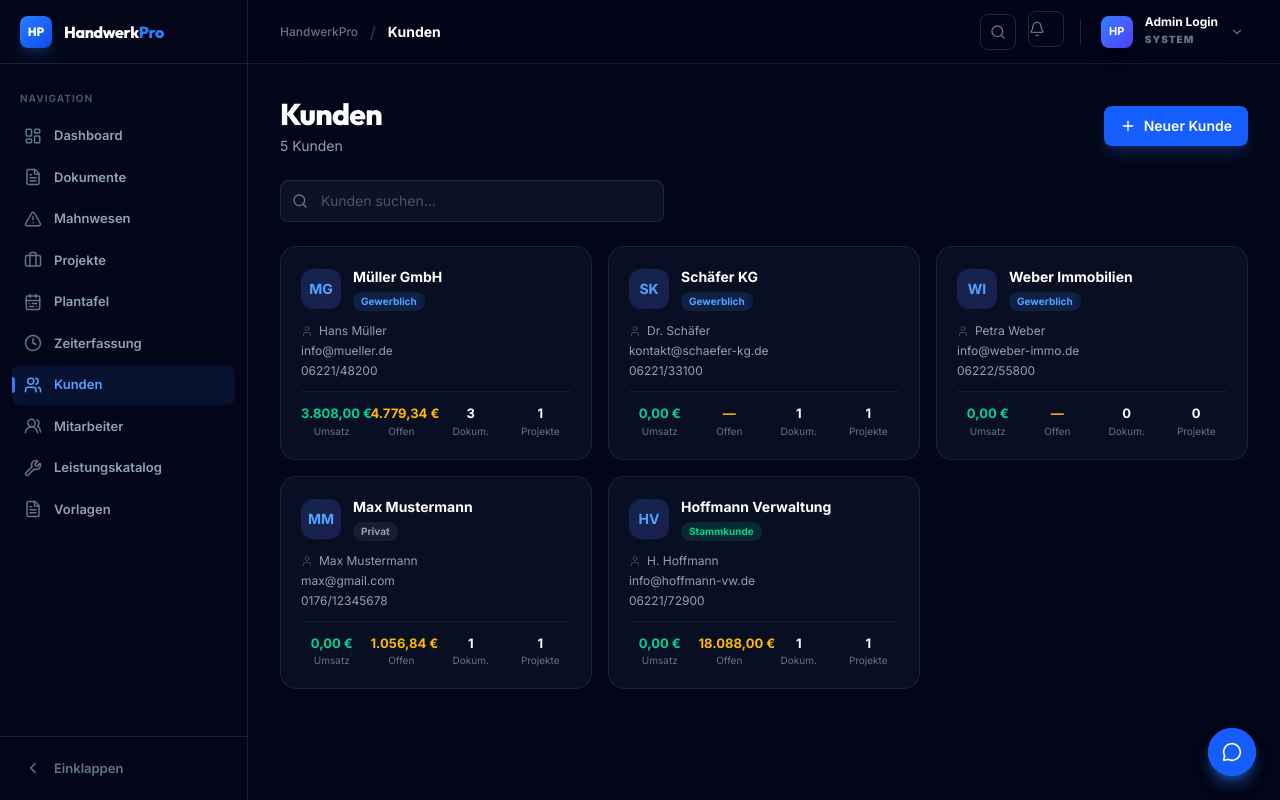
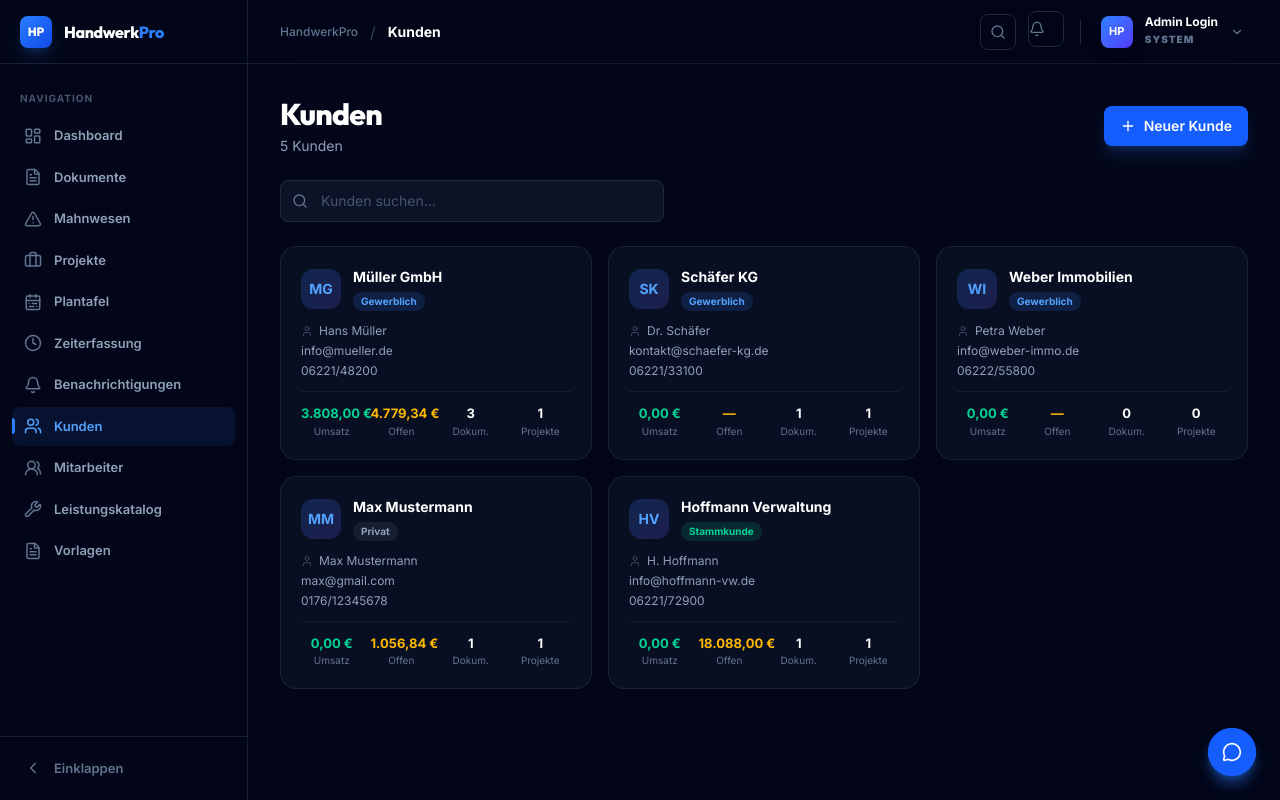
Before and after one commit to BeyKay29/handwerkpro, a Next.js app: page /kunden in a window 1280 px wide. Built offline with nearby package versions, Linux system fonts and the light colour scheme.

Commit message:
Final cleanup: Add notifications to sidebar and fix icon import

```diff
--- a/components/sidebar.tsx
+++ b/components/sidebar.tsx
@@ -18,6 +18,7 @@ import {
     ChevronLeft,
     Menu,
     X,
+    Bell,
 } from "lucide-react";
 import { useState, createContext, useContext } from "react";
 
@@ -28,6 +29,7 @@ const navigation = [
     { name: "Projekte", href: "/projekte", icon: Briefcase },
     { name: "Plantafel", href: "/plantafel", icon: CalendarRange },
     { name: "Zeiterfassung", href: "/zeiten", icon: Clock },
+    { name: "Benachrichtigungen", href: "/notifications", icon: Bell },
     { name: "Kunden", href: "/kunden", icon: Users },
     { name: "Mitarbeiter", href: "/mitarbeiter", icon: UsersRound },
     { name: "Leistungskatalog", href: "/leistungen", icon: Wrench },
```
